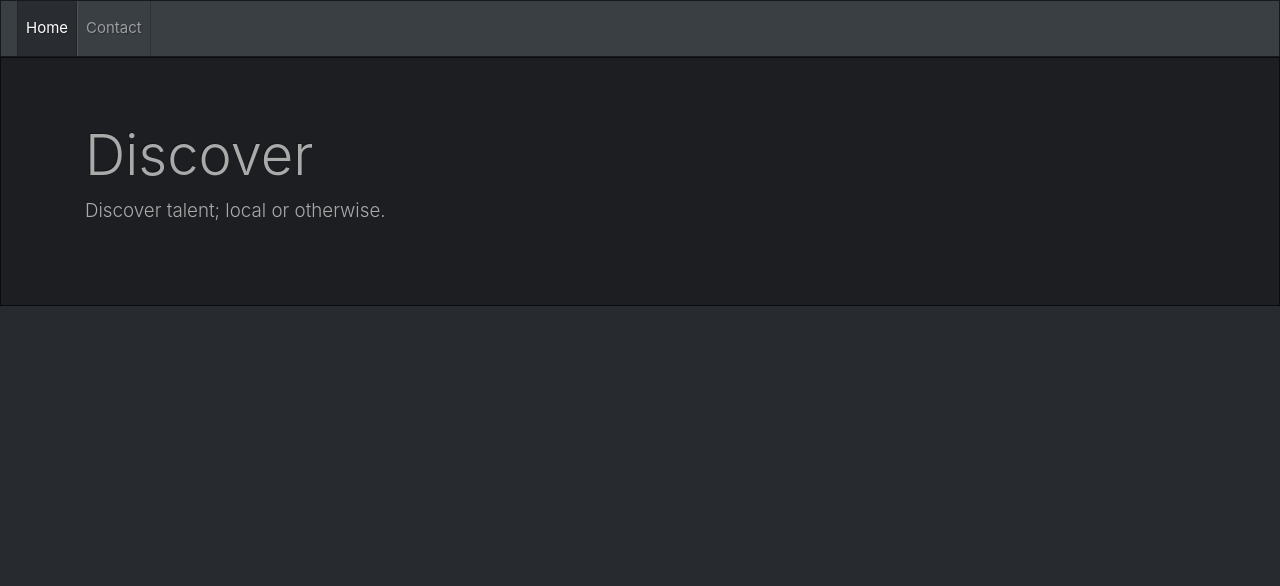
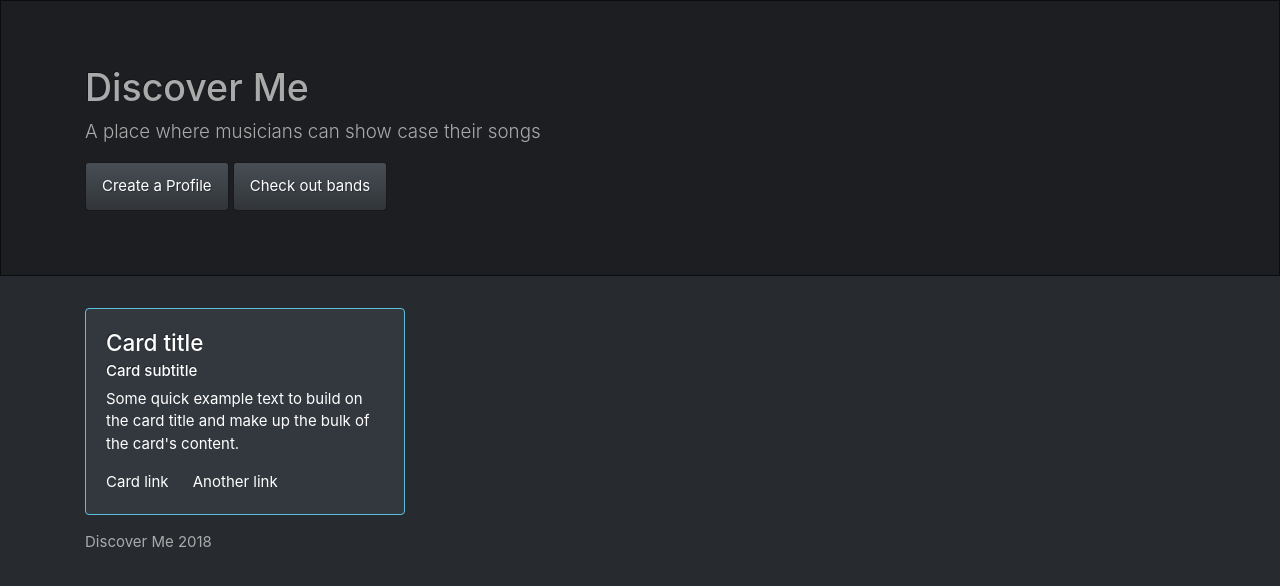
Before and after one commit to Hmahserdjian/Ragtag, a website: page public/bandList.html in a window 1280 px wide. Drawn offline with nearby package versions, Linux system fonts and the light colour scheme.

Commit message:
making cards

```diff
--- a/public/bandList.html
+++ b/public/bandList.html
@@ -12,31 +12,38 @@
     <script src="https://maxcdn.bootstrapcdn.com/bootstrap/4.0.0/js/bootstrap.min.js"></script>
 
     </head>
-    <nav class="navbar navbar-expand-lg navbar-dark bg-primary">
+<div class="jumbotron jumbotron-fluid">
+<div class="container">
+    <h1 class="Main">Discover Me</h1>
+    <p class="lead">A place where musicians can show case their songs</p>
+</div>
+<div class="container">
+    <div id="button">
+        <button onclick="window.location.href='/createProfile'" class="btn btn-primary">Create a Profile</button>
+        <button onclick="window.location.href='/bandList'" class="btn btn-primary">Check out bands</button>
+        </div>
+    </div>
+</div>
 
-    <button class="navbar-toggler" type="button" data-toggle="collapse" data-target="#navbarColor01" aria-controls="navbarColor01" aria-expanded="false" aria-label="Toggle navigation">
-        <span class="navbar-toggler-icon"></span>
-    </button>
+<div class="container bands">
 
-        <!-- Navi Bar -->
-    <div class="collapse navbar-collapse" id="navbarColor01">
-        <ul class="navbar-nav mr-auto">
-        <li class="nav-item active">
-            <a class="nav-link" href="#">Home <span class="sr-only">(current)</span></a>
-        </li>
-        <li class="nav-item">
-            <a class="nav-link" href="#">Contact</a>
-        </li>
-        </ul>
+    <div class="card text-white border-info mb-3" style="max-width: 20rem;">
+        <div class="card-body">
+            <h4 class="card-title">Card title</h4>
+            <h6 class="card-subtitle mb-2">Card subtitle</h6>
+            <p class="card-text">Some quick example text to build on the card title and make up the bulk of the card's content.</p>
+            <a href="#" class="card-link">Card link</a>
+            <a href="#" class="card-link">Another link</a>
+        </div>
     </div>
-    </nav>
+</div>
 
-    <div class="jumbotron jumbotron-fluid">
-     <div class="container">
-       <h1 class="display-4">Discover</h1>
-       <p class="lead">Discover talent; local or otherwise.</p>
-     </div>
-    </div>
-
+<!-- copyright -->
+<div class="container">
+    <footer>
+        <p>Discover Me 2018</p>
+    </footer>
+</div>
+</body>
 </body>
 </html>
```
Also changed, not shown: public/js/bandList.js (added, +36 -0 lines).
